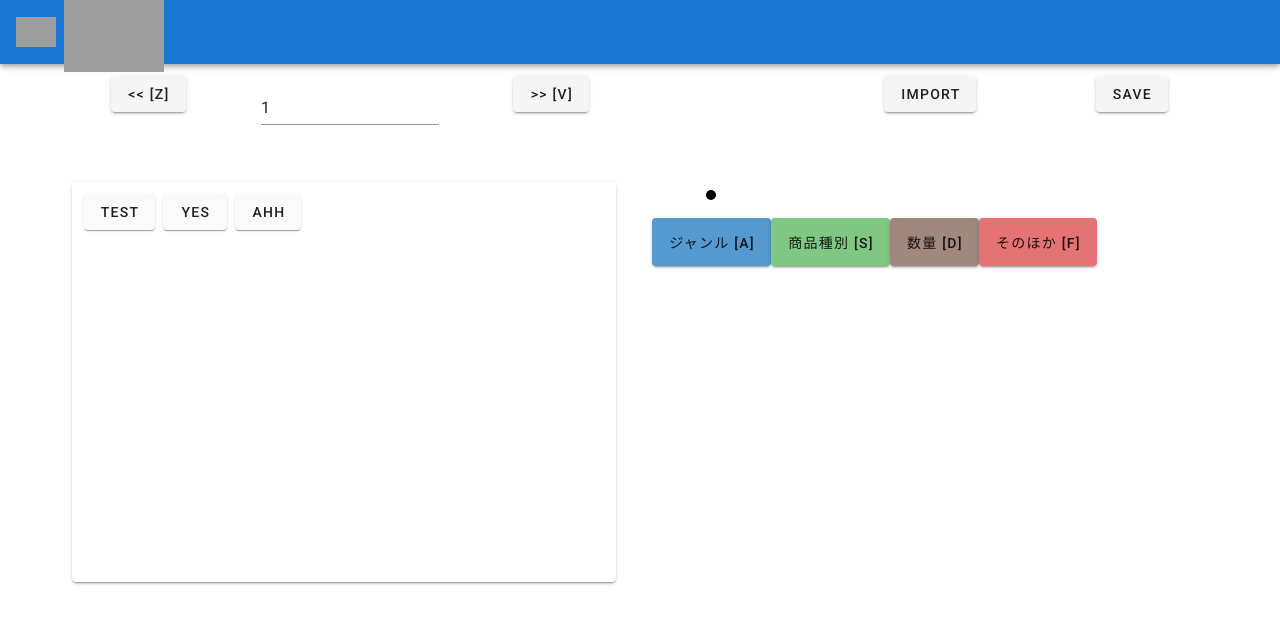
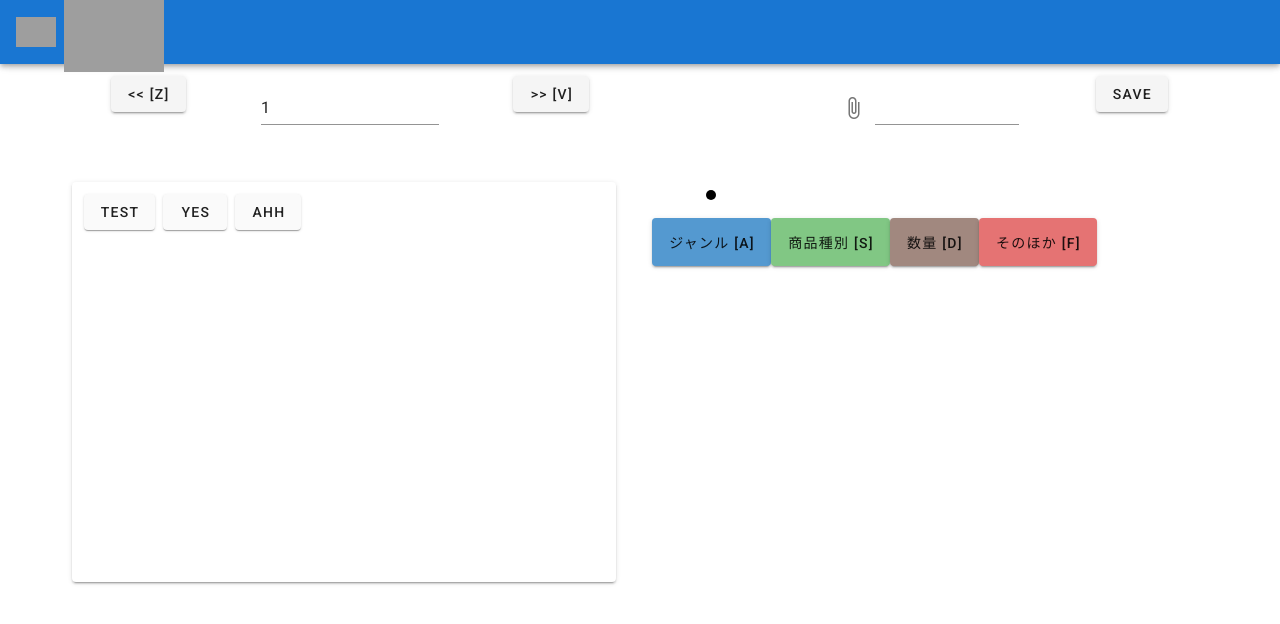
Before and after one commit to HN410/SecondhandAnnotator, a Vue app: page / in a window 1280 px wide. Shown: the top 624 px of the page. Built offline with nearby package versions, Linux system fonts and the light colour scheme; grey boxes are pictures that could not be loaded.

Commit message:
add import and export

```diff
--- a/src/components/MainPane.vue
+++ b/src/components/MainPane.vue
@@ -1,10 +1,11 @@
 <template>
   <v-container>
-    <v-row><ToolPane ref="tool" v-on:changePage="changePage"></ToolPane></v-row>
+    <v-row><ToolPane v-bind:labelData="this.labelData"
+     ref="tool" v-on:changePage="changePage" v-on:changeTextData="changeTextData"></ToolPane></v-row>
     <v-row class="text-center">
       <v-col>
         <TextPane v-bind:text="this.textData[this.pageNumber-1]" v-bind:nowTag="this.tagSelected"
-        v-on:changeLabel="changeLabel" ref="text"></TextPane>
+         v-on:changeLabel="changeLabel" ref="text"></TextPane>
       </v-col>
       <v-col>
         <TogglePane v-bind:which="tagSelected"
@@ -27,6 +28,7 @@
             labelData: {},
             tagSelected: 1,
             pageNumber: 1,
+
     }),
 
     components: {
@@ -54,8 +56,11 @@
           self.$refs.text.changePage();
         })
       },
-      changeLabel: function(label){
-        this.labelData[this.pageNumber-1] = label;
+      changeTextData: function(textData){
+        this.textData = textData;
+      },
+      changeLabel: function(labelData){
+        this.labelData = labelData;
       }
     }
   }
--- a/src/components/TextPane.vue
+++ b/src/components/TextPane.vue
@@ -110,7 +110,9 @@ export default {
       this.change = true;
       this.changeLabel();
     },
-    changeLabel: function () {},
+    changeLabel: function () {
+      this.$emit("changeLabel", this.label);
+    },
     changePage: function () {
       this.change = false;
       this.selected = [];
--- a/src/components/ToolPane.vue
+++ b/src/components/ToolPane.vue
@@ -5,8 +5,10 @@
         <v-col><v-text-field type="number" v-model="pageNumber" @change="changePage"></v-text-field></v-col>
         <v-col><v-btn @click="nextPage"> &gt;&gt; [v]</v-btn></v-col>
         <v-spacer></v-spacer>
-        <v-col><v-btn>import</v-btn></v-col>
-        <v-col><v-btn>save</v-btn></v-col>
+        <v-col><v-file-input
+                  @change="onChangeFileInput"
+                >テキストデータセット</v-file-input></v-col>
+        <v-col><v-btn @click="download">save</v-btn></v-col>
     </v-row>
   </v-container>
 </template>
@@ -18,11 +20,10 @@
     data: () => ({
         pageNumber: 1,
         pageMax: 5,
+        file_text: undefined
 
     }),
-    props: {
-        "which": Number
-    },
+    props: ["labelData"],
 
 
     methods: {
@@ -43,6 +44,25 @@
                 this.pageNumber = this.pageMax;
             }
             this.$emit("changePage", this.pageNumber);
+        },
+        onChangeFileInput(file){
+            var reader = new FileReader();
+            reader.readAsText(file);
+            var self = this;
+            reader.onload = function(event){
+                var result = event.target.result;
+                var json = JSON.parse(result);
+                self.$emit("changeTextData", json);
+            }
+        },
+        download(){
+            var str = JSON.stringify(this.labelData);
+            var ary = str.split("");
+            var blob = new Blob(ary,{type:"text/plan"});
+            var link = document.createElement('a');
+            link.href = URL.createObjectURL(blob);
+            link.download = 'data.json';
+            link.click();
         }
     }
   }
```
